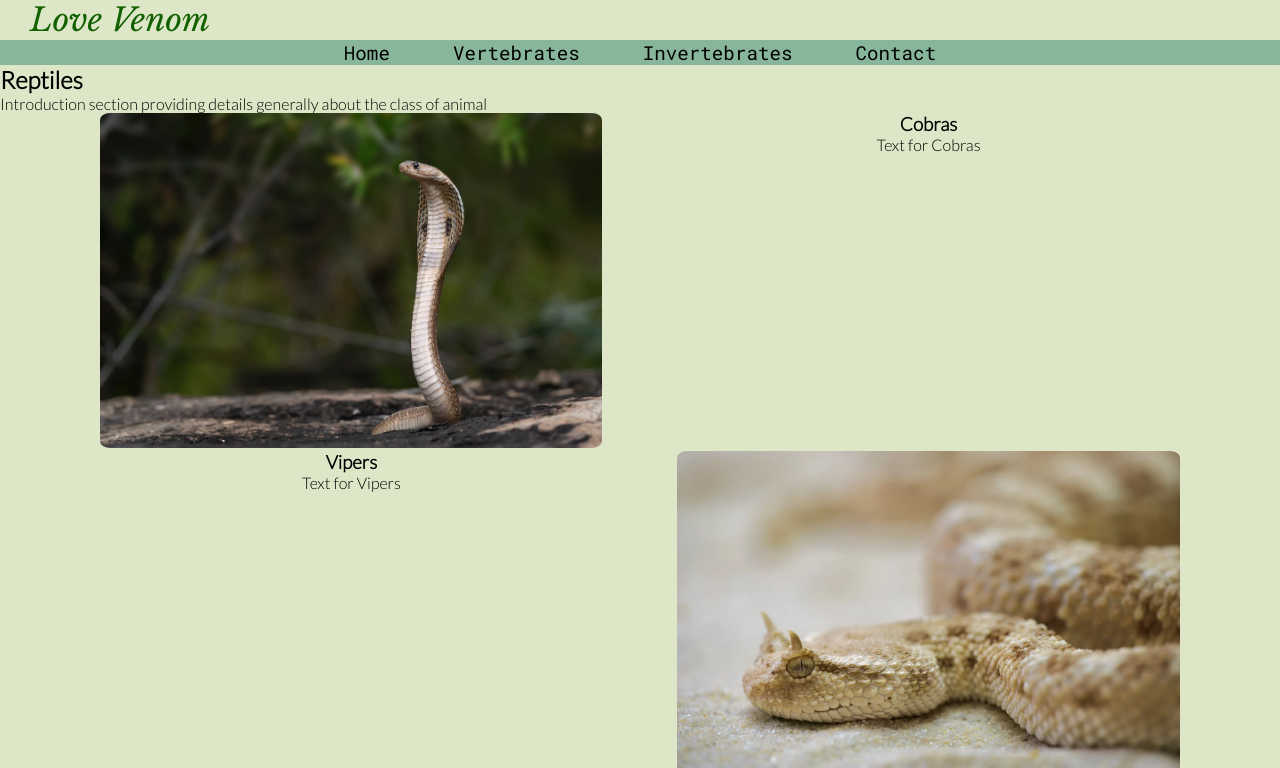
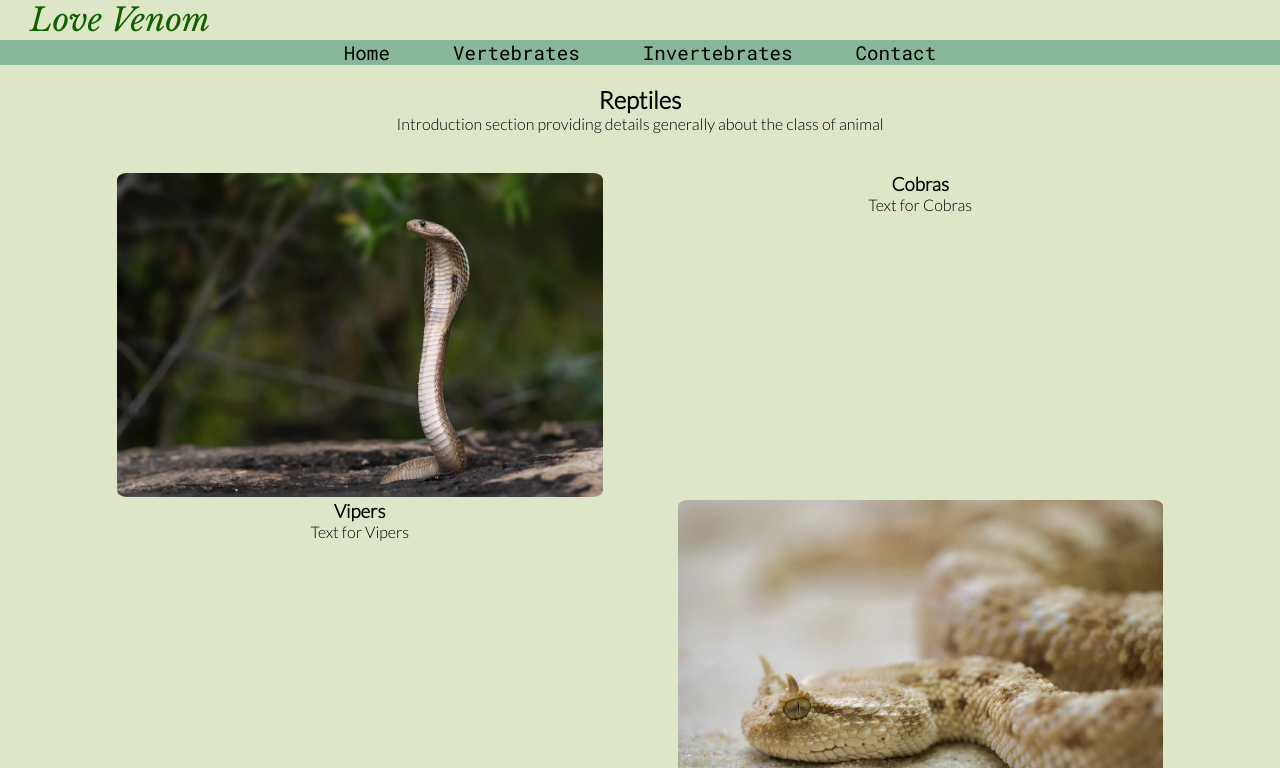
Before and after one commit to dragon-fire-fly/venom, a plain HTML site: page reptiles.html in a window 1280 px wide. Shown: the top 768 px of the page. Drawn offline with nearby package versions, Linux system fonts and the light colour scheme.

```diff
--- a/assets/css/style.css
+++ b/assets/css/style.css
@@ -146,7 +146,7 @@ footer ul {
     text-transform: uppercase;
 }
 
-.grid-container a {
+.grid-container-main a {
     font-family: "Roboto Mono", sans-serif;
     font-weight: 300;
     font-size: 200%;
@@ -158,6 +158,10 @@ footer ul {
 
 
 /* Information pages */
+.page-intro{
+    text-align: center;
+    padding:20px;
+}
 .grid-container-info-page {
     display: grid;
     grid-template-columns: 1fr 1fr 1fr 1fr 1fr 1fr 1fr 1fr 1fr 1fr 1fr 1fr;
@@ -167,6 +171,11 @@ footer ul {
 .animal-photos {
     max-width: 100%;
     border-radius: 2%;
+}
+
+.animal-text-containers {
+    text-align: center;
+    padding: 20px;
 }
 
 .animal-one {
@@ -181,7 +190,6 @@ footer ul {
     grid-column-end: 12;
     grid-row-start: 2;
     grid-row-end: 3;
-    text-align: center;
 }
 
 .animal-two {
--- a/reptiles.html
+++ b/reptiles.html
@@ -32,12 +32,12 @@
     </header>
 
     <main>
-        <section>
+        <section class="page-intro">
             <h2>Reptiles</h2>
             <p>Introduction section providing details generally about the class of animal</p>
         </section>
         <section>
-            <div class="grid-container-info-page">
+            <div class="grid-container-info-page animal-text-containers">
                 <div class="animal-one">
                     <img class="animal-photos animal-one" src="assets/images/cobra-profile-img.jpeg" alt="A photo of a cobra in profile">
                 </div>
```
Also changed, not shown: 1 other file.
